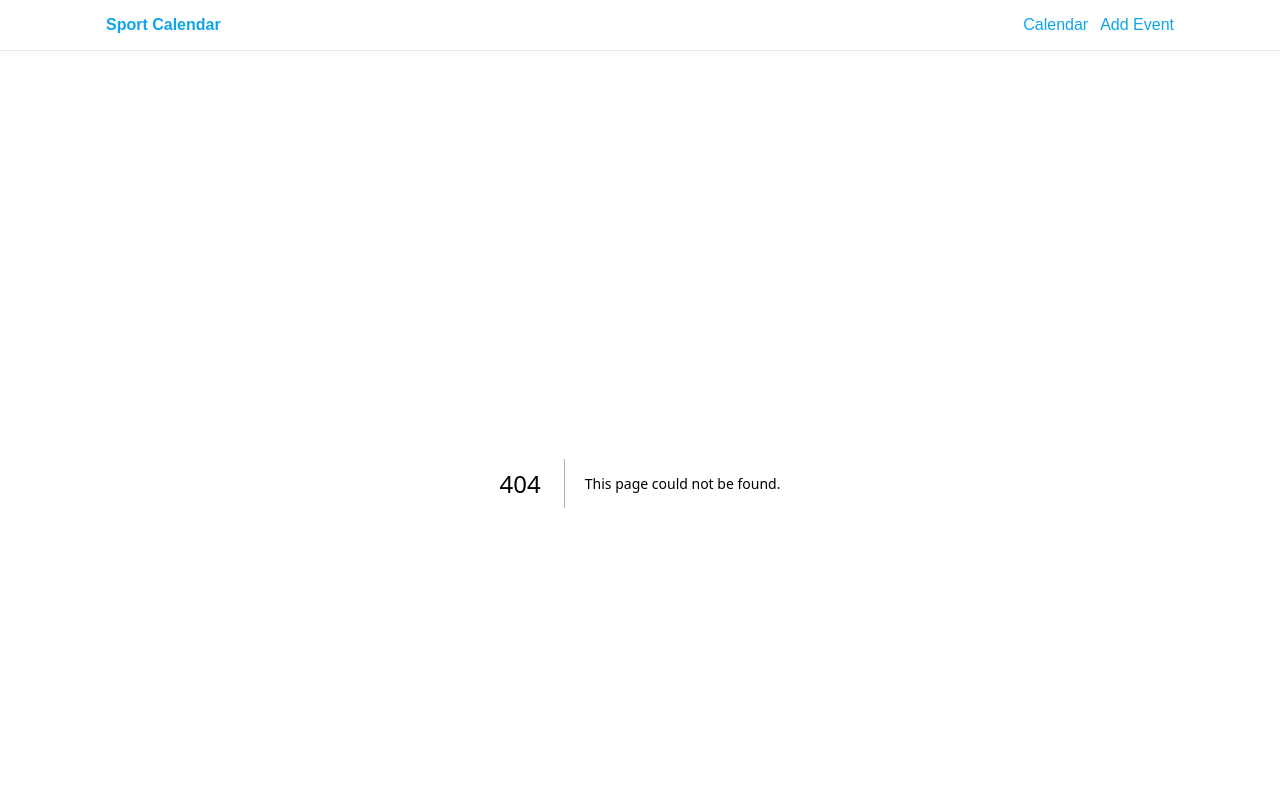
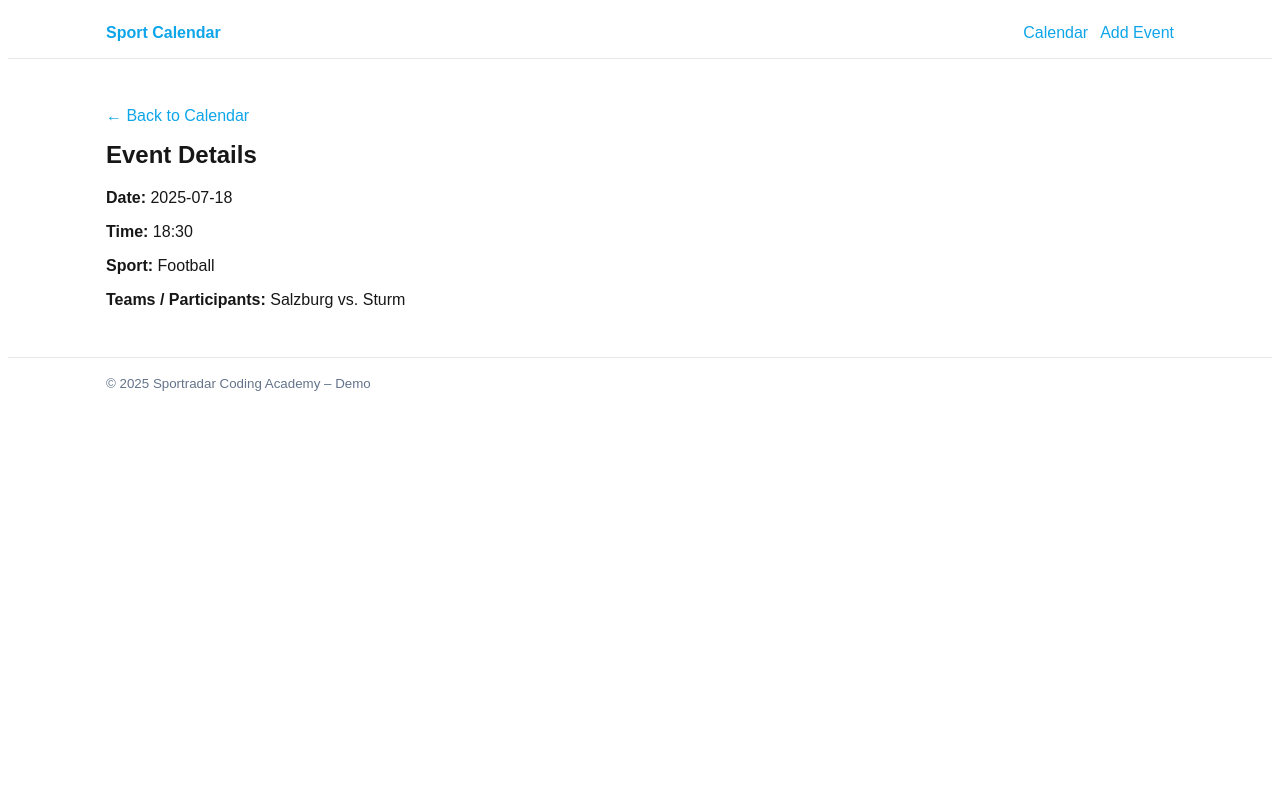
Before and after one commit to denis-1989/sportradar-coding-academy-2026, a Next.js app: page /event/2025-07-18/0 in a window 1280 px wide. Before the commit this address had no page. Shown: the top 800 px of the page. Built offline with nearby package versions, Linux system fonts and the light colour scheme.

Commit message:
Add dynamic detail page /event/[date]/[index] with full event info

```diff
--- a/app/components/Calendar.js
+++ b/app/components/Calendar.js
@@ -84,8 +84,8 @@ export default function Calendar({ year, month, dayIndex = {} }) {
                             title="Open event details"
                             style={{
                               display: 'inline-block',
-                              width: 8,
-                              height: 8,
+                              width: 12,
+                              height: 12,
                               borderRadius: '50%',
                               background: '#0ea5e9',
                             }}
--- /dev/null
+++ b/app/event/[date]/[i]/page.js
@@ -0,0 +1,52 @@
+import { events } from '../../../lib/events';
+
+export const dynamic = 'force-dynamic';
+
+// find event by date + index (0-based within that date)
+function getEventByDateAndIndex(dateStr, idx) {
+  const list = events.filter((ev) => ev.date === dateStr);
+  if (idx < 0 || idx >= list.length) return null;
+  return list[idx];
+}
+
+export default function EventDetailPage({ params }) {
+  const { date, i } = params;
+  const idx = Number(i);
+  const ev = getEventByDateAndIndex(date, idx);
+
+  if (!ev) {
+    return (
+      <section>
+        <h1>Event not found</h1>
+        <p>
+          No event at this URL. <a href="/">← Back to Calendar</a>
+        </p>
+      </section>
+    );
+  }
+
+  return (
+    <section>
+      <p>
+        <a href="/">← Back to Calendar</a>
+      </p>
+      <h1 className="mt-2">Event Details</h1>
+      <div className="mt-2">
+        <p>
+          <strong>Date:</strong> {ev.date}
+        </p>
+        {ev.time && (
+          <p>
+            <strong>Time:</strong> {ev.time}
+          </p>
+        )}
+        <p>
+          <strong>Sport:</strong> {ev.sport}
+        </p>
+        <p>
+          <strong>Teams / Participants:</strong> {ev.teams}
+        </p>
+      </div>
+    </section>
+  );
+}
```
Also changed, not shown: app/page.js (+5 -2 lines).
